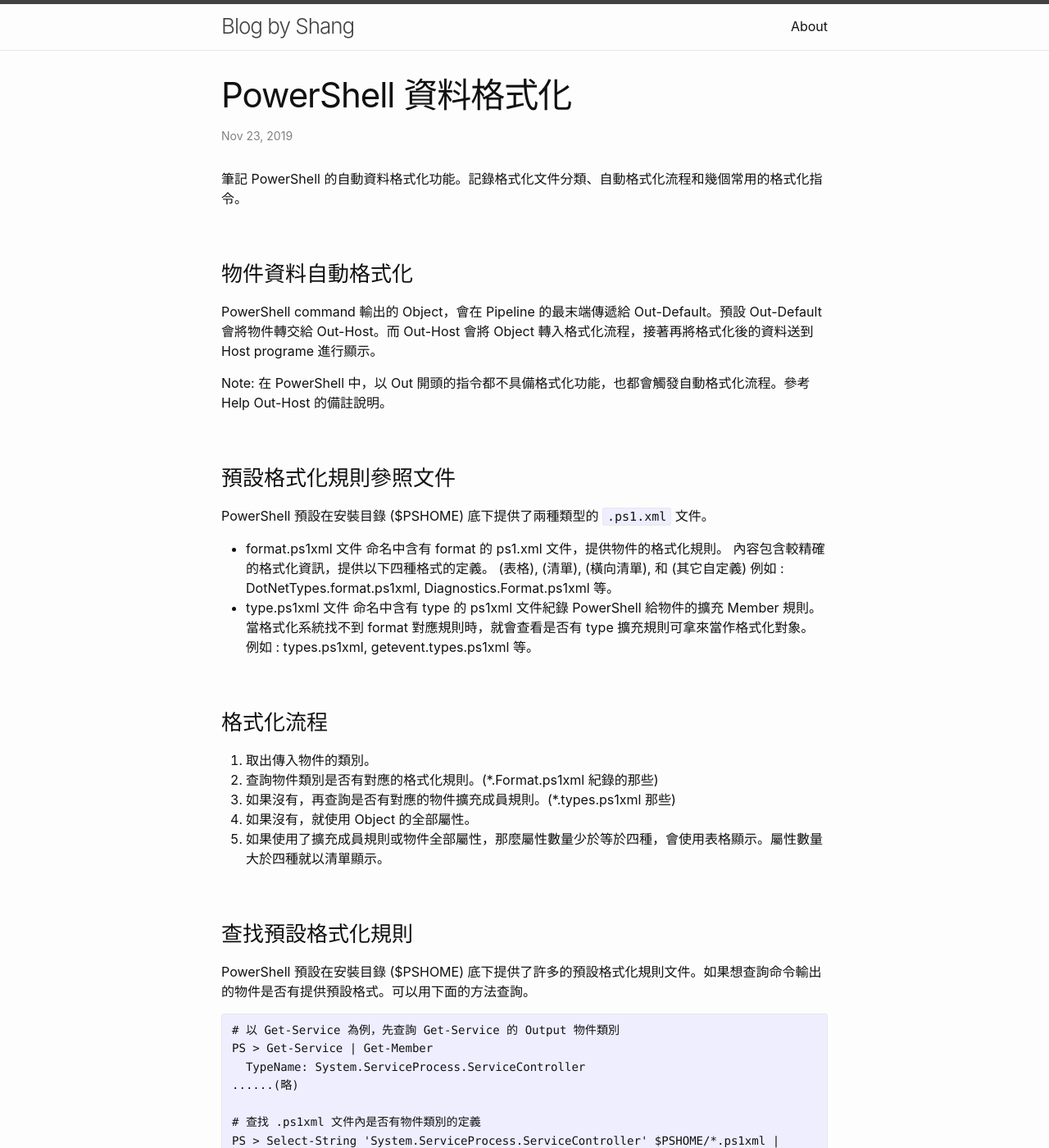
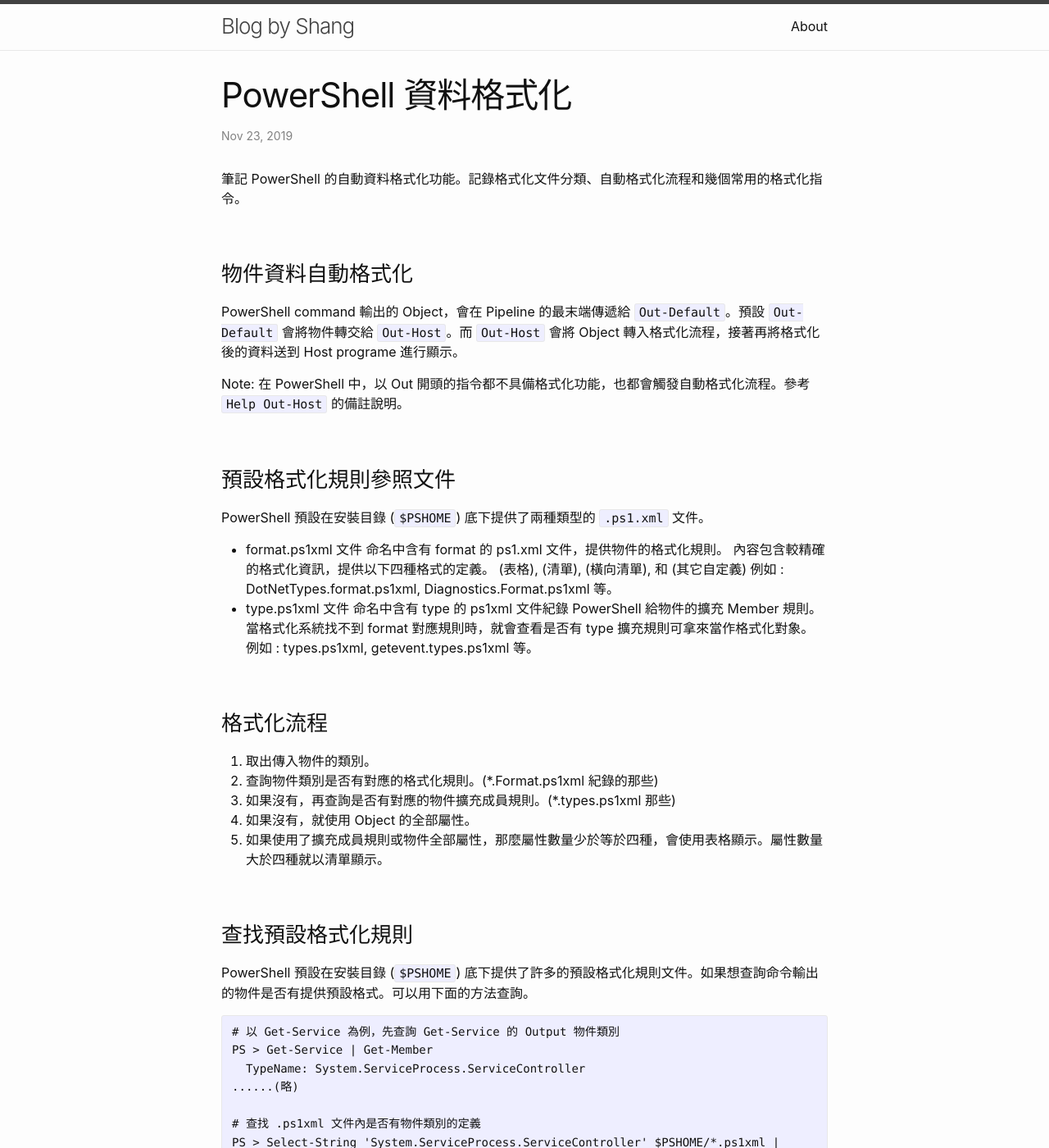
Before and after one commit to SHANG5150/shang5150.github.io, a Jekyll site: the page built from _posts/2019/11/2019-11-23-powershell-data-formating.md, in a window 1280 px wide and 1400 px high. Shown: the whole window at 82% size. Built offline with Jekyll 4.4.1, drawn with Linux system fonts in a browser that asks for light colours; some of the changed text lies outside the part shown.

Commit message:
* 修正錯字 * 調整格式

````diff
--- a/_posts/2019/11/2019-11-23-powershell-data-formating.md
+++ b/_posts/2019/11/2019-11-23-powershell-data-formating.md
@@ -9,13 +9,13 @@ title: PowerShell 資料格式化
 
 ### 物件資料自動格式化
 
-PowerShell command 輸出的 Object，會在 Pipeline 的最末端傳遞給 Out-Default。預設 Out-Default 會將物件轉交給 Out-Host。而 Out-Host 會將 Object 轉入格式化流程，接著再將格式化後的資料送到 Host programe 進行顯示。
+PowerShell command 輸出的 Object，會在 Pipeline 的最末端傳遞給 ```Out-Default```。預設 ```Out-Default``` 會將物件轉交給 ```Out-Host```。而 ```Out-Host``` 會將 Object 轉入格式化流程，接著再將格式化後的資料送到 Host programe 進行顯示。
 
-Note: 在 PowerShell 中，以 Out 開頭的指令都不具備格式化功能，也都會觸發自動格式化流程。參考 Help Out-Host 的備註說明。
+Note: 在 PowerShell 中，以 Out 開頭的指令都不具備格式化功能，也都會觸發自動格式化流程。參考 ```Help Out-Host``` 的備註說明。
 
 ### 預設格式化規則參照文件
 
-PowerShell 預設在安裝目錄 ($PSHOME) 底下提供了兩種類型的 ```.ps1.xml``` 文件。
+PowerShell 預設在安裝目錄 (```$PSHOME```) 底下提供了兩種類型的 ```.ps1.xml``` 文件。
 
 * format.ps1xml 文件
   命名中含有 format 的 ps1.xml 文件，提供物件的格式化規則。
@@ -37,7 +37,7 @@
 
 ### 查找預設格式化規則
 
-PowerShell 預設在安裝目錄 ($PSHOME) 底下提供了許多的預設格式化規則文件。如果想查詢命令輸出的物件是否有提供預設格式。可以用下面的方法查詢。
+PowerShell 預設在安裝目錄 (```$PSHOME```) 底下提供了許多的預設格式化規則文件。如果想查詢命令輸出的物件是否有提供預設格式。可以用下面的方法查詢。
 
 ```PowerShell
 # 以 Get-Service 為例，先查詢 Get-Service 的 Output 物件類別
@@ -141,7 +141,7 @@ Calculator
 
 ### Select-Object
 
-Select-Object 的物件送到 Out-Host 時，也會觸發格式化流程。
+```Select-Object``` 的物件送到 ```Out-Host``` 時，也會觸發格式化流程。
 
 ```PowerShell
 # Select-Object 對照組
````
Also changed, not shown: _posts/2019/11/2019-11-23-powershell-data-output.md (+8 -8 lines), _posts/2019/11/2019-11-23-windows-powershell-environment-explore.md (+2 -3 lines), _posts/2019/12/2019-12-19-porting-unity-project-into-hololens.md (+3 -3 lines), _posts/2019/12/2019-12-19-powershell-variables-usage.md (+3 -3 lines), _posts/2020-08-10-first-post.md (deleted, +0 -10 lines).
